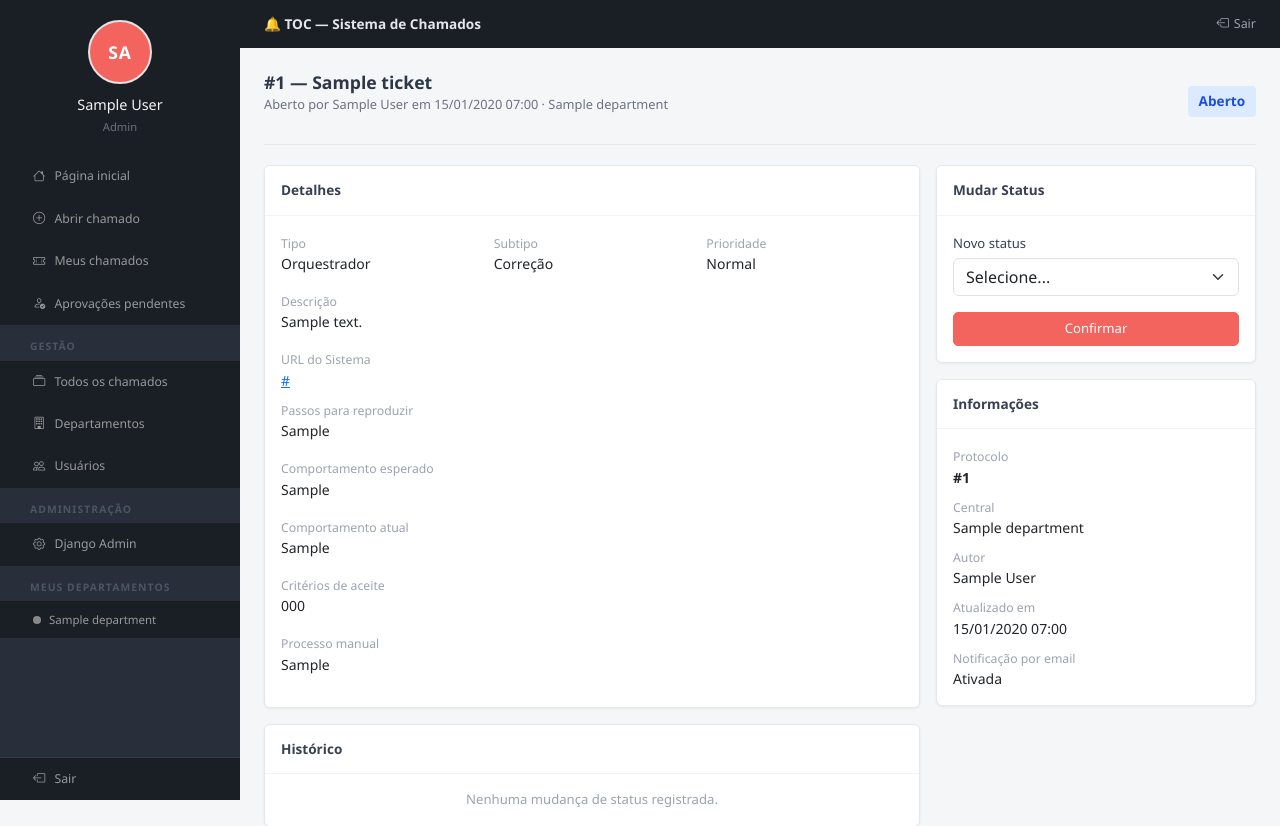
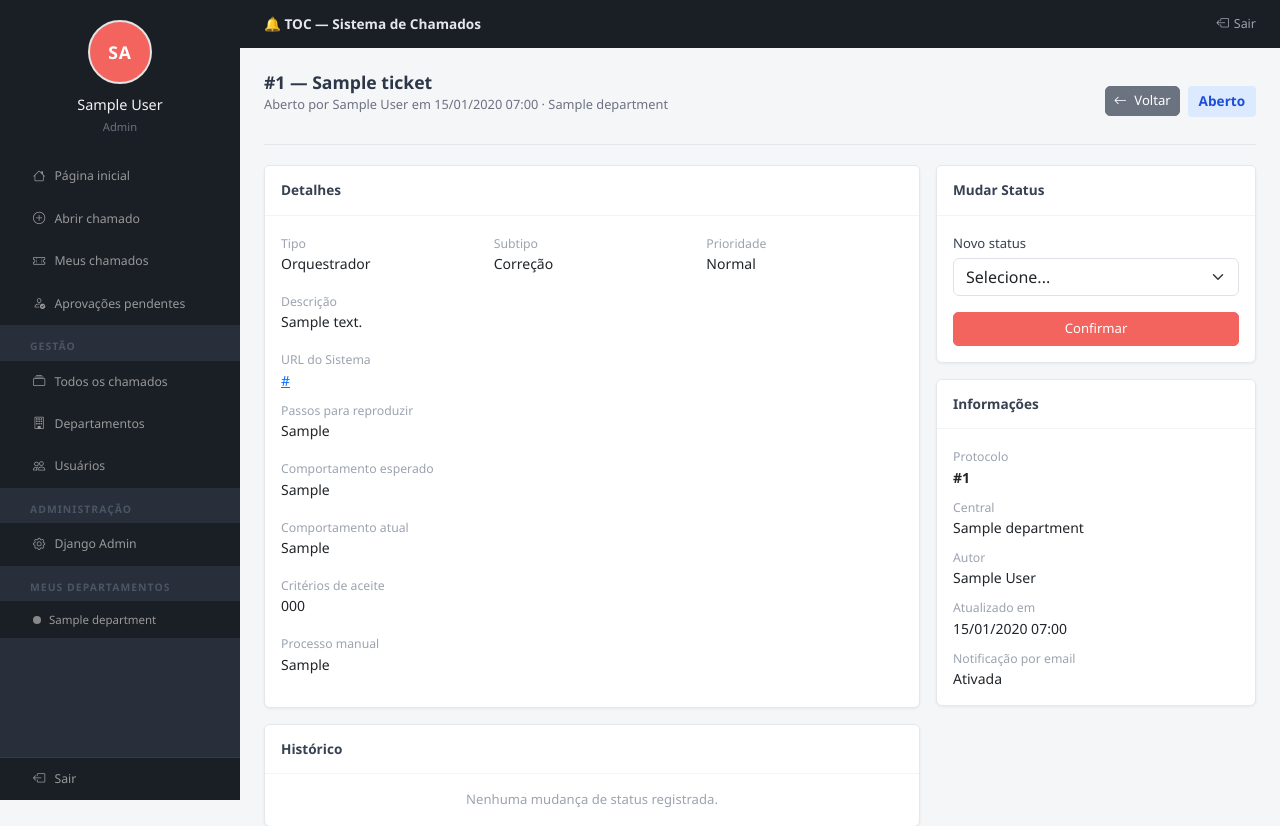
Before and after one commit to murilonegrao/toc, a Django app: page /tickets/1/ in a window 1280 px wide. Shown: the top 826 px of the page. Run offline with Django 5.2, Linux system fonts and the light colour scheme; a user stored in the database is signed in; tables that the repository leaves empty hold one stand-in row (values such as "Sample post"); data that the repository does not hold is empty.

Commit message:
feat: back button in ticket detail view

```diff
--- a/templates/tickets/detail.html
+++ b/templates/tickets/detail.html
@@ -11,9 +11,14 @@
             · {{ ticket.department.name }}
         </p>
     </div>
-    <span class="badge-status badge-{{ ticket.status }}" style="font-size:0.85rem; padding:0.4em 0.8em;">
-        {{ ticket.get_status_display }}
-    </span>
+    <div class="d-flex align-items-center gap-2">
+        <button onclick="history.back()" class="btn btn-secondary btn-sm">
+            <i class="bi bi-arrow-left me-1"></i> Voltar
+        </button>
+        <span class="badge-status badge-{{ ticket.status }}" style="font-size:0.85rem; padding:0.4em 0.8em;">
+            {{ ticket.get_status_display }}
+        </span>
+    </div>
 </div>
 
 <div class="row g-3">
```
